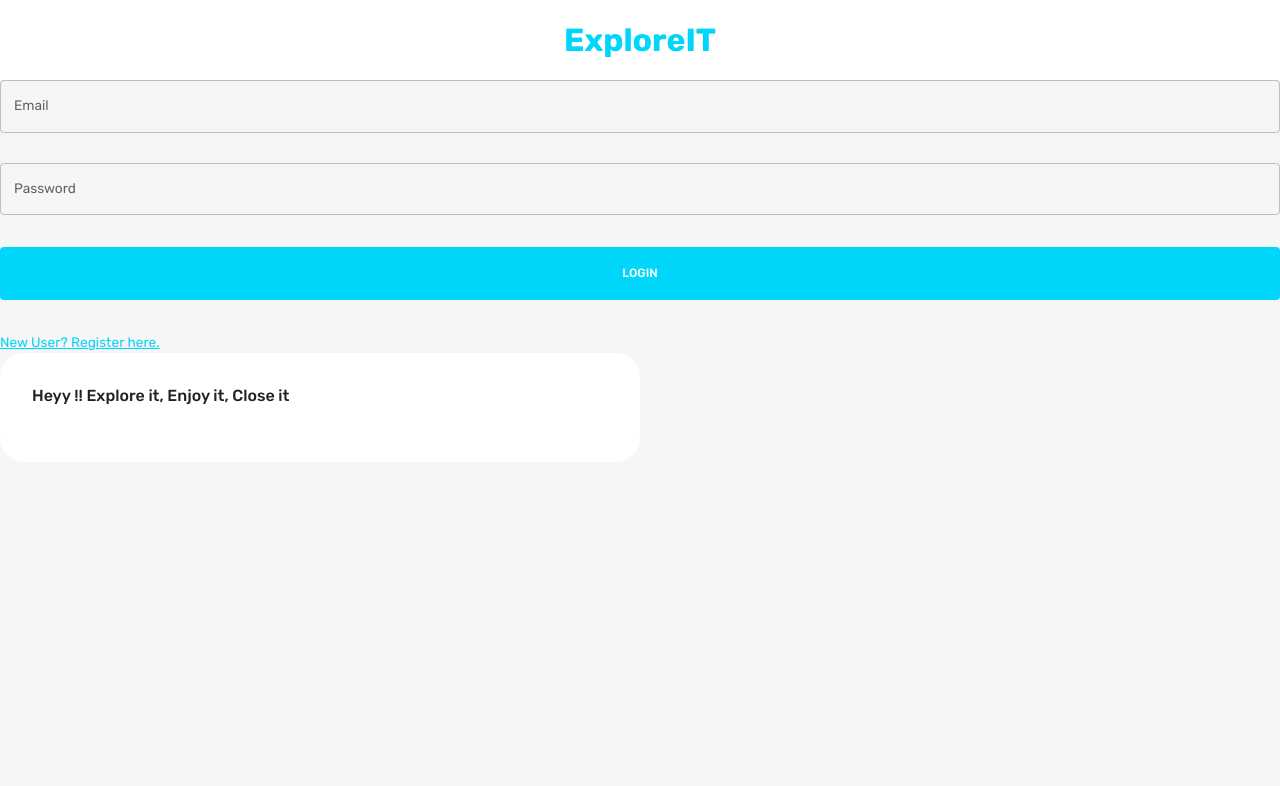
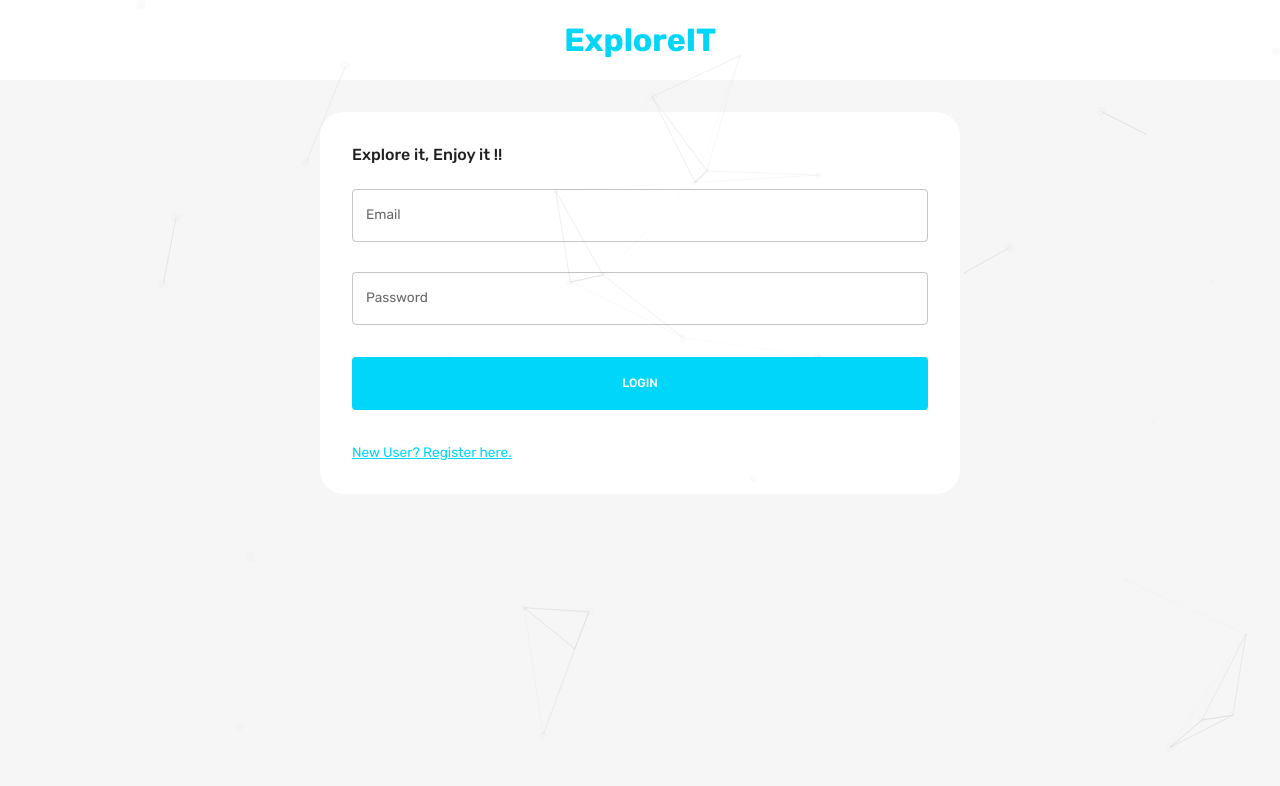
Before and after one commit to Vikas-Singh-10/ExploreIT, a React (Create React App) app in the folder frontend/: page / in a window 1280 px wide. Shown: the top 786 px of the page. Built offline with nearby package versions, Linux system fonts and the light colour scheme.

Commit message:
updated loginpage

```diff
--- a/frontend/package.json
+++ b/frontend/package.json
@@ -16,6 +16,8 @@
     "react": "^18.2.0",
     "react-dom": "^18.2.0",
     "react-dropzone": "^14.2.3",
+    "react-parallax-tilt": "^1.7.129",
+    "react-particles": "^2.9.3",
     "react-redux": "^8.0.5",
     "react-router-dom": "^6.10.0",
     "react-scripts": "5.0.1",
--- a/frontend/src/components/design.jsx
+++ b/frontend/src/components/design.jsx
@@ -1,99 +1,99 @@
-// import { useCallback } from "react";
-// import Particles from "react-tsparticles";
-// import { loadFull } from "tsparticles";
+import { useCallback } from "react";
+import Particles from "react-particles";
+import { loadFull } from "tsparticles";
 
-// const Design = () => {
-//     const particlesInit = useCallback(async engine => {
-//         console.log(engine);
-//         // you can initiate the tsParticles instance (engine) here, adding custom shapes or presets
-//         // this loads the tsparticles package bundle, it's the easiest method for getting everything ready
-//         // starting from v2 you can add only the features you need reducing the bundle size
-//         await loadFull(engine);
-//     }, []);
+const Design = () => {
+    const particlesInit = useCallback(async engine => {
+        console.log(engine);
+        // you can initiate the tsParticles instance (engine) here, adding custom shapes or presets
+        // this loads the tsparticles package bundle, it's the easiest method for getting everything ready
+        // starting from v2 you can add only the features you need reducing the bundle size
+        await loadFull(engine);
+    }, []);
 
-//     const particlesLoaded = useCallback(async container => {
-//         await console.log(container);
-//     }, []);
+    const particlesLoaded = useCallback(async container => {
+        await console.log(container);
+    }, []);
 
-//     return (
-//         <Particles
-//             id="tsparticles"
-//             init={particlesInit}
-//             loaded={particlesLoaded}
-//             options={{
-//                 // background: {
-//                 //     color: {
-//                 //         value: "#0d47a1",
-//                 //     },
-//                 // },
-//                 fpsLimit: 120,
-//                 interactivity: {
-//                     events: {
-//                         onClick: {
-//                             enable: true,
-//                             mode: "push",
-//                         },
-//                         onHover: {
-//                             enable: true,
-//                             mode: "repulse",
-//                         },
-//                         resize: true,
-//                     },
-//                     modes: {
-//                         push: {
-//                             quantity: 4,
-//                         },
-//                         repulse: {
-//                             distance: 200,
-//                             duration: 0.4,
-//                         },
-//                     },
-//                 },
-//                 particles: {
-//                     color: {
-//                         value: "#ffffff",
-//                     },
-//                     links: {
-//                         color: "#ffffff",
-//                         distance: 150,
-//                         enable: true,
-//                         opacity: 0.5,
-//                         width: 1,
-//                     },
-//                     collisions: {
-//                         enable: true,
-//                     },
-//                     move: {
-//                         directions: "none",
-//                         enable: true,
-//                         outModes: {
-//                             default: "bounce",
-//                         },
-//                         random: false,
-//                         speed: 6,
-//                         straight: false,
-//                     },
-//                     number: {
-//                         density: {
-//                             enable: true,
-//                             area: 800,
-//                         },
-//                         value: 80,
-//                     },
-//                     opacity: {
-//                         value: 0.5,
-//                     },
-//                     shape: {
-//                         type: "circle",
-//                     },
-//                     size: {
-//                         value: { min: 1, max: 5 },
-//                     },
-//                 },
-//                 detectRetina: true,
-//             }}
-//         />
-//     );
-// };
+    return (
+        <Particles
+            id="tsparticles"
+            init={particlesInit}
+            loaded={particlesLoaded}
+            options={{
+                // background: {
+                //     color: {
+                //         value: "#0d47a1",
+                //     },
+                // },
+                fpsLimit: 120,
+                interactivity: {
+                    events: {
+                        onClick: {
+                            enable: true,
+                            mode: "push",
+                        },
+                        onHover: {
+                            enable: true,
+                            mode: "repulse",
+                        },
+                        resize: true,
+                    },
+                    modes: {
+                        push: {
+                            quantity: 4,
+                        },
+                        repulse: {
+                            distance: 200,
+                            duration: 0.4,
+                        },
+                    },
+                },
+                particles: {
+                    color: {
+                        value: "#d3d3d3",
+                    },
+                    links: {
+                        color: "#d3d3d3",
+                        distance: 150,
+                        enable: true,
+                        opacity: 0.5,
+                        width: 1,
+                    },
+                    collisions: {
+                        enable: true,
+                    },
+                    move: {
+                        directions: "none",
+                        enable: true,
+                        outModes: {
+                            default: "bounce",
+                        },
+                        random: false,
+                        speed: 2,
+                        straight: false,
+                    },
+                    number: {
+                        density: {
+                            enable: true,
+                            area: 1500,
+                        },
+                        value: 60,
+                    },
+                    opacity: {
+                        value: 0.1,
+                    },
+                    shape: {
+                        type: "circle",
+                    },
+                    size: {
+                        value: { min: 1, max: 5 },
+                    },
+                },
+                detectRetina: true,
+            }}
+        />
+    );
+};
 
-// export default Design;
+export default Design;
--- a/frontend/src/scenes/loginPage/index.jsx
+++ b/frontend/src/scenes/loginPage/index.jsx
@@ -1,30 +1,45 @@
 import { Box, Typography, useTheme, useMediaQuery } from "@mui/material";
 import Form from "./Form";
+import Design from "components/design";
+import Tilt from "react-parallax-tilt";
 
 const LoginPage = () => {
   const theme = useTheme();
   const isNonMobileScreens = useMediaQuery("(min-width: 1000px)");
 
   return (
+    <div>
+      <Design />
       <Box>
-      <Box width="100&" backgroundColor={theme.palette.background.alt} p="1rem 6%" textAlign="center">
+        <Box
+          width="100%"
+          backgroundColor={theme.palette.background.alt}
+          p="1rem 6%"
+          textAlign="center"
+        >
+          <Tilt>
+            <div backgroundColor="blue">
               <Typography fontWeight="bold" fontSize="32px" color="primary">
                 ExploreIT
               </Typography>
+            </div>
+          </Tilt>
         </Box>
-      <Form/>
+
         <Box
           width={isNonMobileScreens ? "50%" : "93%"}
           p="2rem"
-      m="2remm auto"
+          m="2rem auto"
           borderRadius="1.5rem"
           backgroundColor={theme.palette.background.alt}
         >
-        <Typography fontWeight="500" variant="h5" sx={{mb: "1.5rem"}} >
-          Heyy !! Explore it, Enjoy it, Close it
+          <Typography fontWeight="500" variant="h5" sx={{mb: "1.5rem"}}>
+            Explore it, Enjoy it !!
           </Typography>
+          <Form />
         </Box>
       </Box>
+    </div>
   );
 };
 
```
Also changed, not shown: 1 other file (tests, documents, lock files or other folders). Lines whose indentation alone changed are shown as unchanged.
